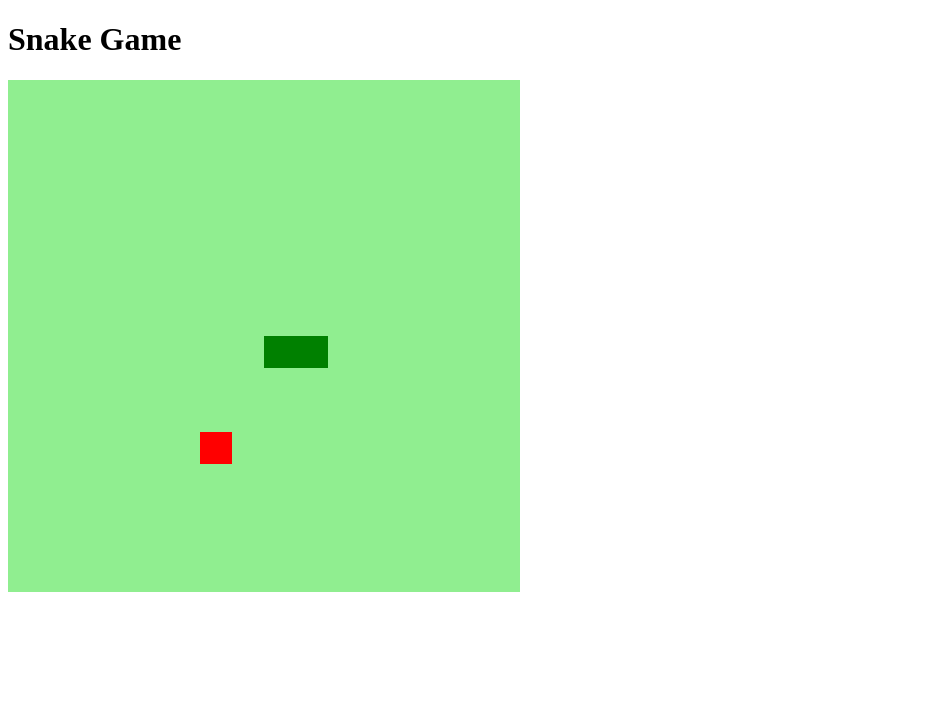
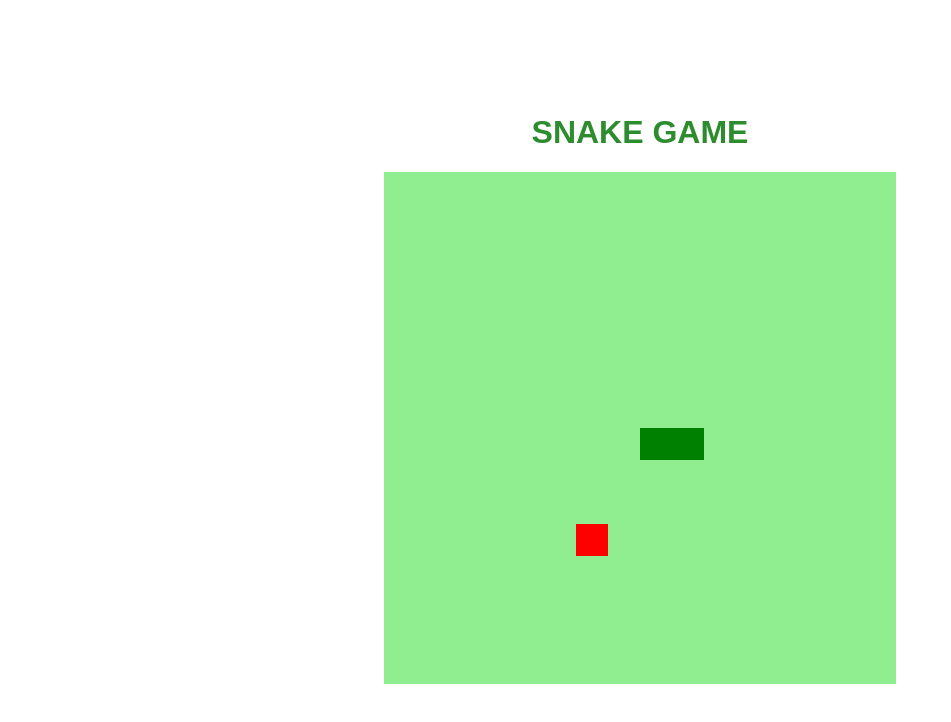
Before and after one commit to WilliamGrohe/Snake-Game, a plain HTML site: page index.html in a window 1280 px wide. Shown: the whole page, without its empty margins (0-951 px from the left). Drawn offline with Linux system fonts and the light colour scheme.

Commit message:
editando estilo style.css

```diff
--- a/index.html
+++ b/index.html
@@ -7,7 +7,7 @@
 	<title>Snake Game</title>
 </head>
 <body>
-	<h1>Snake Game</h1>
+	<h1>SNAKE GAME</h1>
 	<canvas id="snake" width="512" height="512" ></canvas>
 </body>
 </html>
--- a/style.css
+++ b/style.css
@@ -0,0 +1,11 @@
+body{
+	height: 95vh;
+	width: 95;
+	display: flex;
+	justify-content: center;
+	align-items: center;
+	flex-direction: column;
+	color: #2d8c2d;
+	font-family:Arial, Helvetica, sans-serif;
+
+}
```
